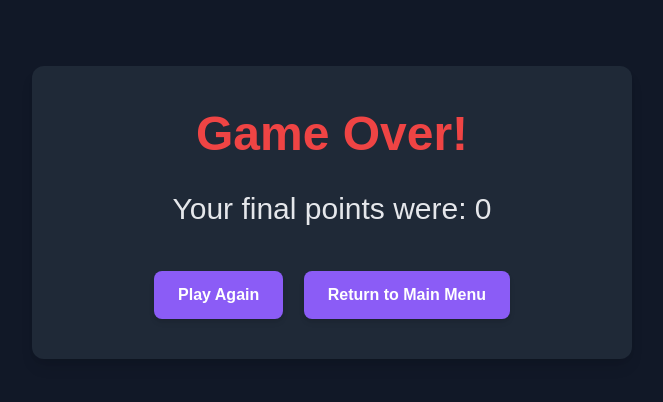
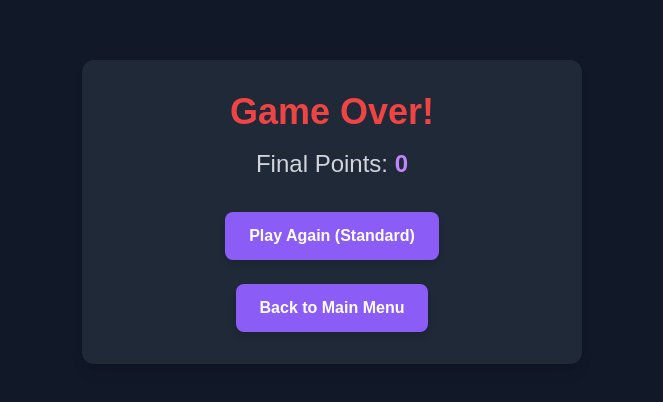
Before and after one commit to madoverlego/madoverlego.github.io, a plain HTML site: page synapsisgameover.html in a window 1280 px wide. Shown: the part 188-590 px from the top of the page, without its empty margins (308-971 px from the left). Drawn offline with nearby package versions, Linux system fonts and the light colour scheme.

Commit message:
Update synapsisgameover.html

```diff
--- a/synapsisgameover.html
+++ b/synapsisgameover.html
@@ -20,7 +20,7 @@
             text-align: center;
         }
 
-        /* Styles for the main content box - Reusing styling similar to synapsisindex.html */
+        /* Styles for the main content box - Reusing styling similar to index.html */
         .content-box {
             background-color: #1f2937; /* gray-800 - slightly lighter than body */
             border-radius: 0.75rem; /* rounded-xl */
@@ -29,87 +29,58 @@
             display: flex; /* Use flexbox to center content inside */
             flex-direction: column;
             align-items: center;
-            justify-content: center;
-            width: 100%;
-            max-width: 600px; /* Limit max width */
-            text-align: center;
-            box-sizing: border-box;
+            max-width: 500px; /* Max width for content box */
+            width: 100%; /* Full width up to max-width */
         }
 
-        /* The main game over screen content - now inside the content-box */
-        #game-over-screen {
-             /* Removed display, flex-direction, align-items, justify-content, width, max-width, box-sizing, min-height */
-             /* These are now handled by the .content-box container */
+        /* Styles for win/game over messages */
+        .win-message {
+            font-size: 2.5rem; /* text-3xl */
+            font-weight: bold;
+            color: #34d399; /* green-400 */
+            margin-bottom: 1rem;
         }
 
-        /* Responsive font sizes for game over message */
-        #game-over-message { /* Use a specific ID for the message text */
-            font-size: 2.5rem; /* Default for mobile, will be text-4xl below */
+        .gameover-message {
+            font-size: 2.5rem; /* text-3xl */
             font-weight: bold;
+            color: #ef4444; /* red-500 */
             margin-bottom: 1rem;
         }
-        @media (min-width: 640px) { /* sm breakpoint */
-            #game-over-message {
-                font-size: 3rem; /* text-5xl equivalent */
-            }
+
+        /* Button styling - consistent with other pages */
+        .button {
+            display: inline-block;
+            background-color: #8b5cf6; /* purple-500 */
+            color: white;
+            padding: 0.75rem 1.5rem; /* py-3 px-6 */
+            border-radius: 0.5rem; /* rounded-lg */
+            text-decoration: none;
+            font-weight: 600; /* font-semibold */
+            transition: background-color 0.2s ease-in-out, transform 0.2s ease-in-out;
+            margin-top: 1.5rem; /* mt-6 */
+            box-shadow: 0 4px 6px rgba(0, 0, 0, 0.1);
         }
 
-         /* Style for the win message */
-        .win-message {
-            color: #34d399; /* green-400 */
-        }
-
-        /* Style for the game over message */
-        .gameover-message {
-            color: #ef4444; /* red-500 */
-        }
-
-        /* Responsive font sizes for final points display */
-        #final-points-display { /* Updated ID for the paragraph displaying points */
-            font-size: 1.5rem; /* Default for mobile, will be text-xl below */
-            margin-bottom: 2rem;
-        }
-        @media (min-width: 640px) { /* sm breakpoint */
-            #final-points-display {
-                font-size: 1.875rem; /* text-2xl equivalent */
-            }
-        }
-
-
-        #game-over-screen a { /* Changed button to anchor tag for linking */
-            background-color: #8b5cf6; /* purple-600 */
-            color: white;
-            font-weight: 600; /* font-semibold */
-            padding: 0.75rem 1.5rem; /* py-3 px-6 */
-            border-radius: 0.5rem; /* rounded-lg */
-            box-shadow: 0 4px 6px -1px rgba(0, 0, 0, 0.1), 0 2px 4px -1px rgba(0, 0, 0, 0.06); /* shadow-md */
-            transition: background-color 0.2s ease-in-out, transform 0.2s ease-in-out;
-            margin: 0.5rem;
-            text-decoration: none; /* Remove underline from link */
-            display: inline-block; /* Allow padding and transform */
-        }
-
-        #game-over-screen a:hover {
+        .button:hover {
             background-color: #7c3aed; /* purple-700 */
             transform: scale(1.05);
         }
-
     </style>
 </head>
 <body>
     <div class="content-box">
-        <div id="game-over-screen">
-            <h2 id="game-over-message"></h2> <p id="final-points-display">Your final points were: <span id="final-points">0</span></p>
-            <a href="synapsisgame.html" id="play-again-button">Play Again</a>
-            <a href="synapsisindex.html" id="return-to-menu-button-gameover">Return to Main Menu</a>
-        </div>
+        <h1 id="game-over-message" class="text-3xl sm:text-4xl font-bold mb-4"></h1>
+        <p class="text-xl sm:text-2xl text-gray-300 mb-2">Final Points: <span id="final-points" class="font-bold text-purple-400">0</span></p>
+
+        <a href="game.html" class="button">Play Again (Standard)</a>
+        <a href="index.html" class="button">Back to Main Menu</a>
     </div>
 
     <script>
         document.addEventListener('DOMContentLoaded', () => {
-            // Get references to DOM elements
+            const finalPointsElement = document.getElementById('final-points');
             const gameOverMessageElement = document.getElementById('game-over-message');
-            const finalPointsElement = document.getElementById('final-points'); // Updated ID reference
 
             // Get points and win status from the URL query parameters
             const urlParams = new URLSearchParams(window.location.search);
```
